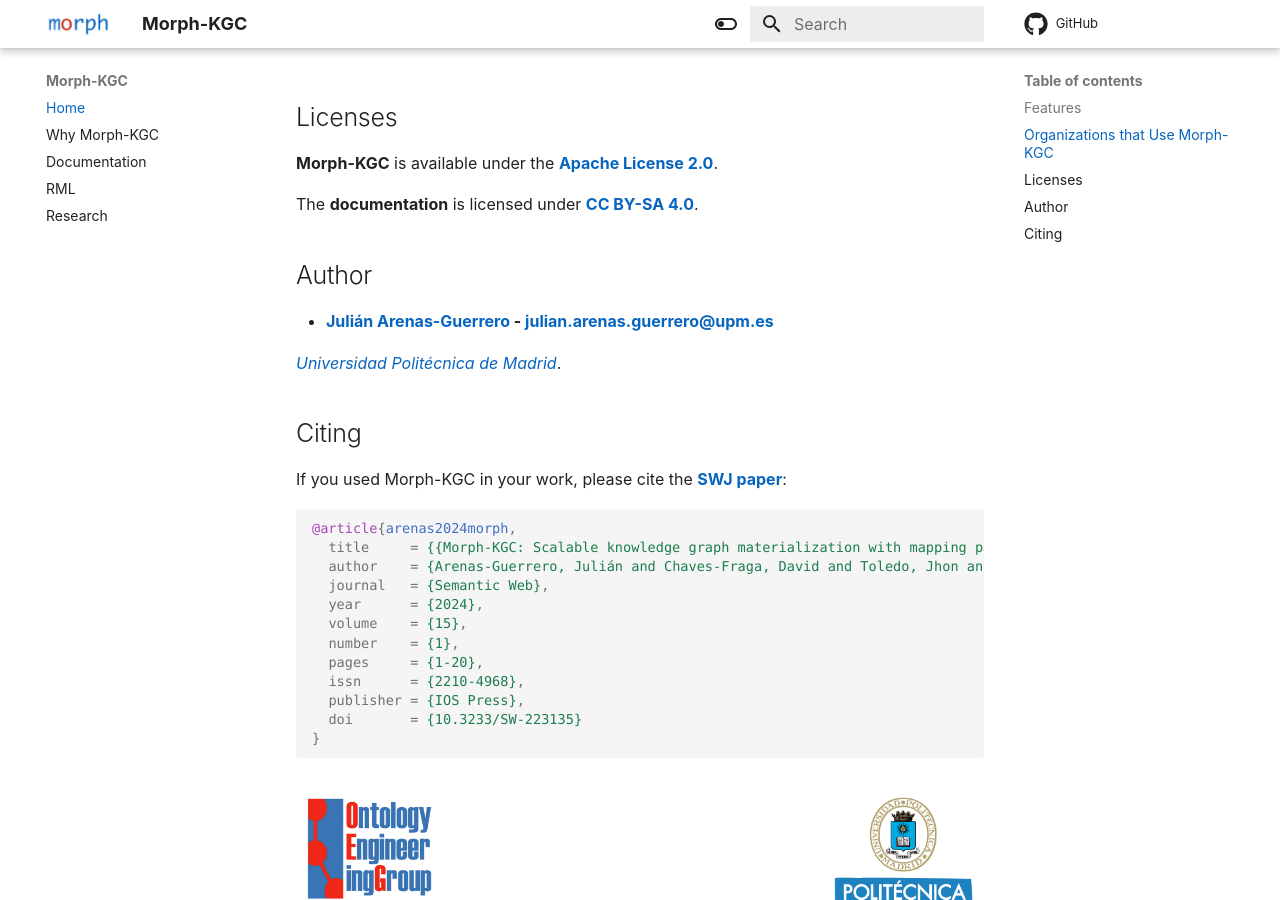
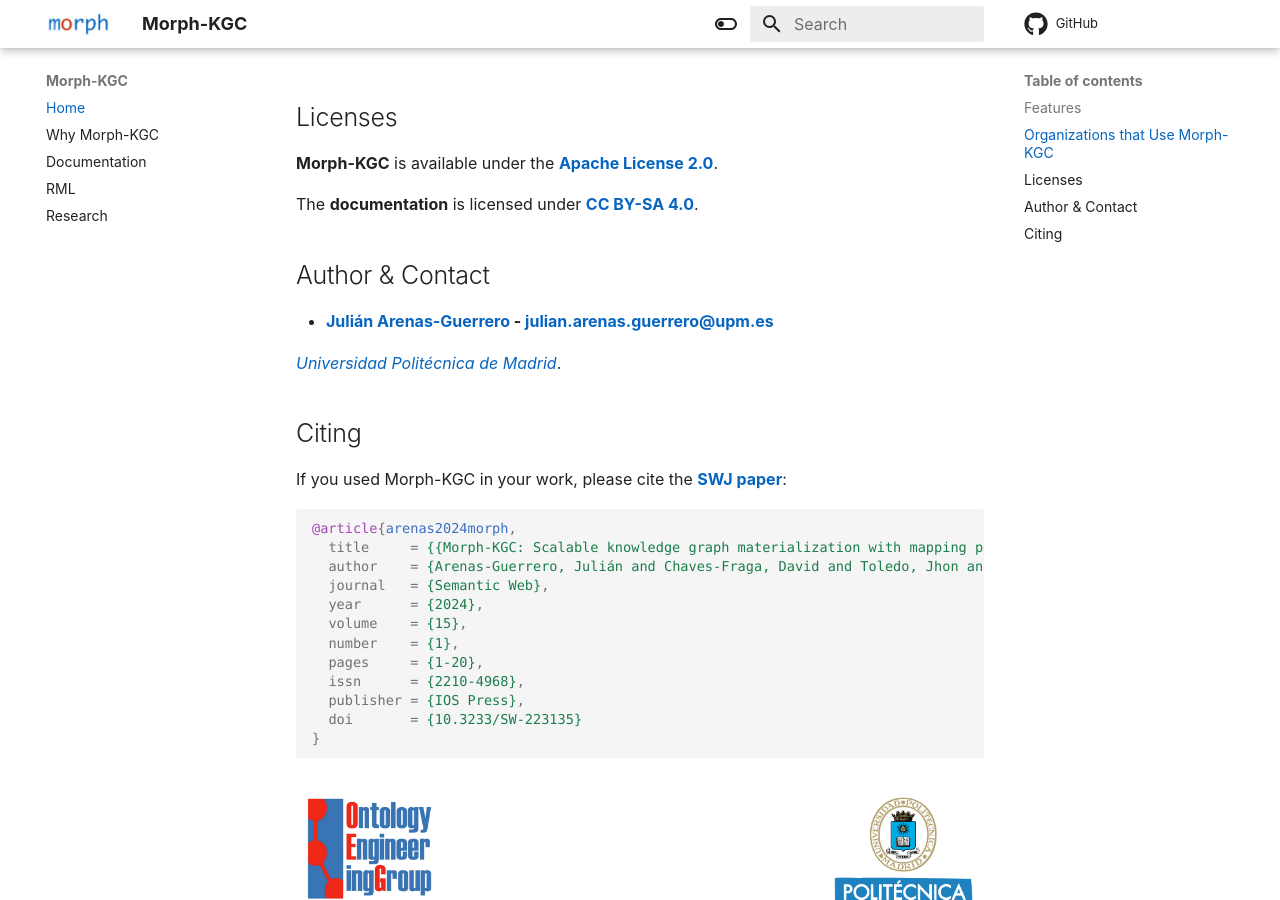
Before and after one commit to morph-kgc/morph-kgc-docs, an MkDocs documentation site: the page built from docs/index.md, in a window 1280 px wide and 900 px high, scrolled down 1353 px. Built offline with MkDocs 1.6.1 and Material for MkDocs 9.7.7, drawn with Linux system fonts in a browser that asks for light colours; comment, search, counter and statistics services are not loaded.

Commit message:
Update author section in documentation

```diff
--- a/docs/index.md
+++ b/docs/index.md
@@ -39,7 +39,7 @@
 
 The **documentation** is licensed under **[CC BY-SA 4.0](https://creativecommons.org/licenses/by-sa/4.0/)**.
 
-## Author
+## Author & Contact
 
 - **[Julián Arenas-Guerrero](https://github.com/arenas-guerrero-julian/) - [julian.arenas.guerrero@upm.es](mailto:julian.arenas.guerrero@upm.es)**
 
```
